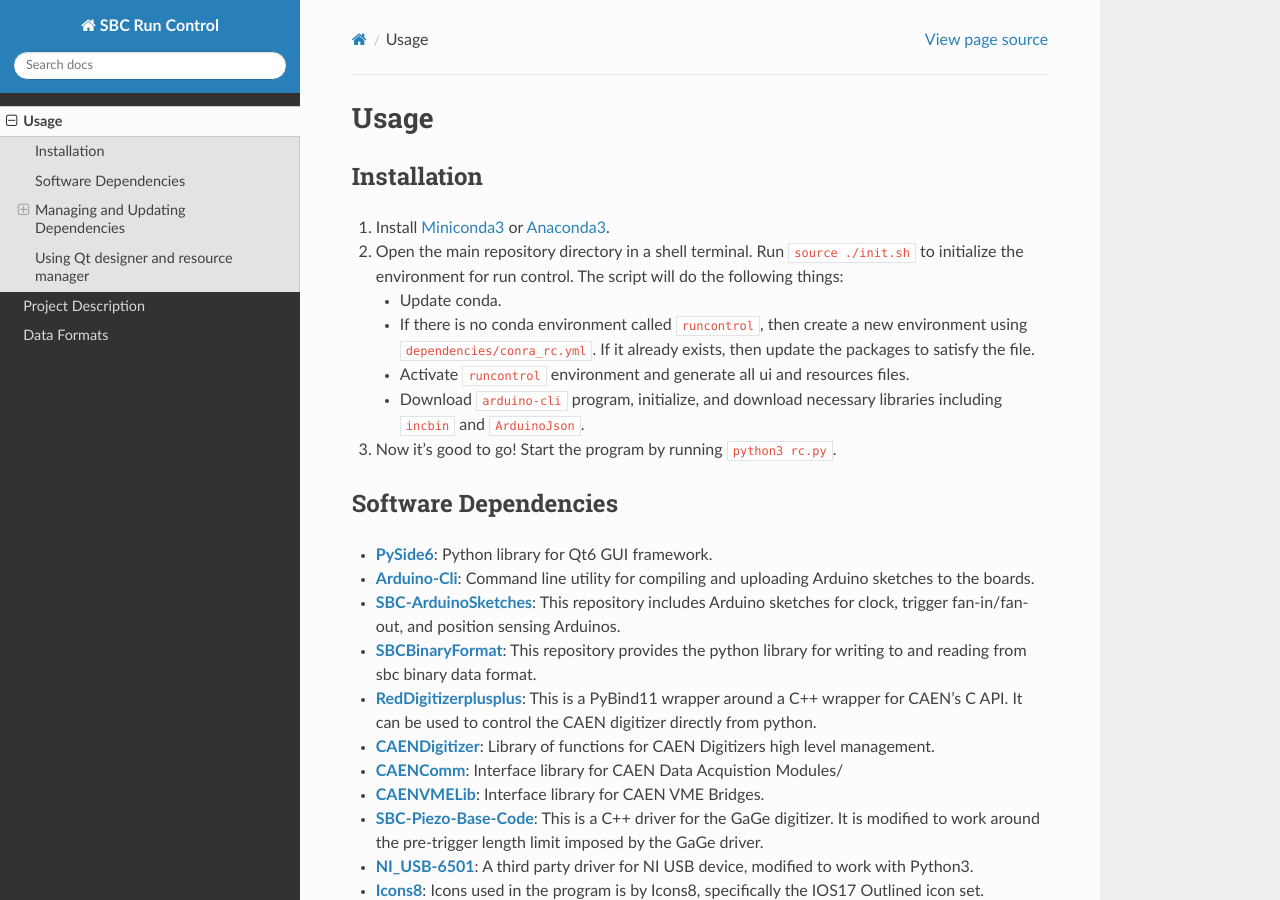
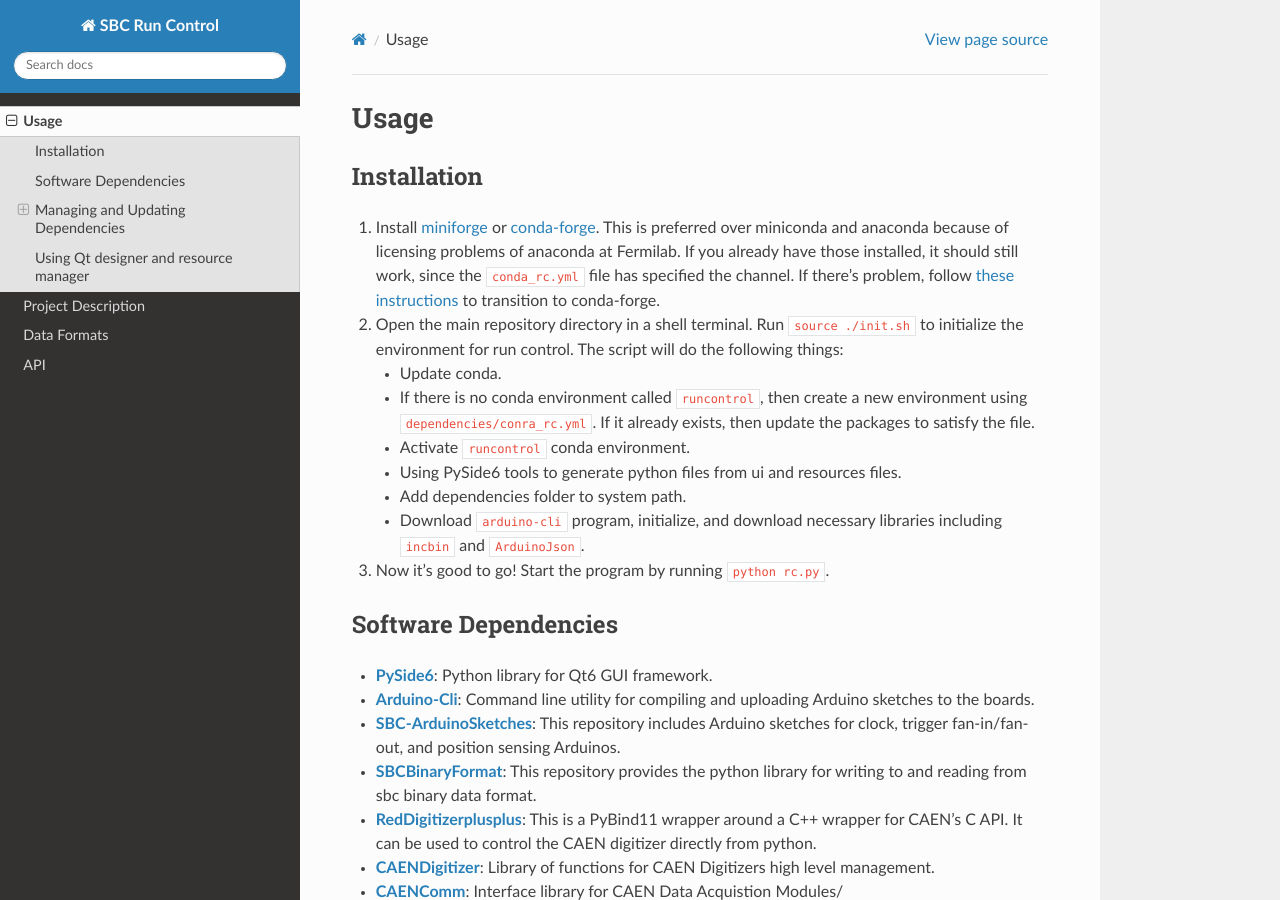
Before and after one commit to SBC-Collaboration/SBC-RunControl, a Sphinx documentation site: the page built from docs/usage.md, in a window 1280 px wide and 900 px high. Built offline with Sphinx 7.4.7 and the Read the Docs theme 3.1.0, drawn with Linux system fonts in a browser that asks for light colours.

```diff
--- a/docs/conf.py
+++ b/docs/conf.py
@@ -1,4 +1,5 @@
 # Configuration file for the Sphinx documentation builder.
+import os, sys
 
 # -- Project information
 
@@ -35,6 +36,11 @@ latex_elements = {
   'extraclassoptions': 'openany,oneside'
 }
 
+# set up mock imports
+autodoc_mock_imports = ['red_caen', "ui", "resources_rc"]
+
+sys.path.insert(0, os.path.abspath(".."))
+
 intersphinx_mapping = {
     'python': ('https://docs.python.org/3/', None),
     'sphinx': ('https://www.sphinx-doc.org/en/master/', None),
--- a/docs/usage.md
+++ b/docs/usage.md
@@ -1,15 +1,17 @@
 # Usage
 
 ## Installation
-1. Install [Miniconda3](https://docs.conda.io/projects/miniconda/en/latest/miniconda-install.html) or [Anaconda3](https://docs.anaconda.com/free/anaconda/install/index.html).
+1. Install [miniforge](https://github.com/conda-forge/miniforge) or [conda-forge](https://conda-forge.org/download/). This is preferred over miniconda and anaconda because of licensing problems of anaconda at Fermilab. If you already have those installed, it should still work, since the `conda_rc.yml` file has specified the channel. If there's problem, follow [these instructions](https://conda-forge.org/docs/user/transitioning_from_defaults/) to transition to conda-forge.
 2. Open the main repository directory in a shell terminal. Run `source ./init.sh` to initialize the environment for
    run control. The script will do the following things:
    - Update conda.
    - If there is no conda environment called `runcontrol`, then create a new environment using
      `dependencies/conra_rc.yml`. If it already exists, then update the packages to satisfy the file.
-   - Activate `runcontrol` environment and generate all ui and resources files.
+   - Activate `runcontrol` conda environment.
+   - Using PySide6 tools to generate python files from ui and resources files.
+   - Add dependencies folder to system path.
    - Download `arduino-cli` program, initialize, and download necessary libraries including `incbin` and `ArduinoJson`.
-3. Now it's good to go! Start the program by running `python3 rc.py`.
+3. Now it's good to go! Start the program by running `python rc.py`.
 
 ## Software Dependencies
 - [**PySide6**](https://pypi.org/project/PySide6/): Python library for Qt6 GUI framework.
```
Also changed, not shown: docs/api.rst (added, +75 -0 lines), docs/index.md (+1 -0 lines).
